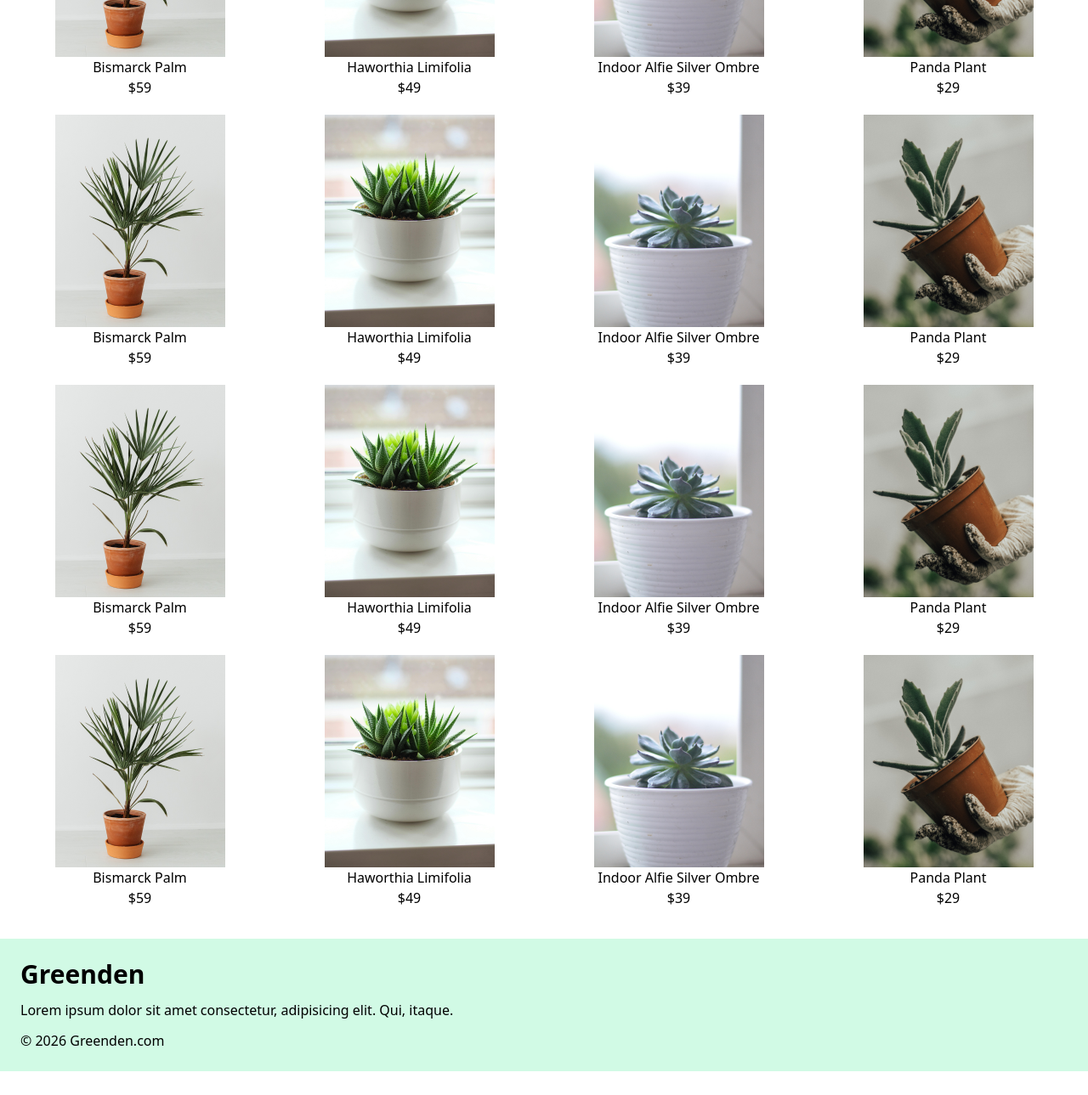
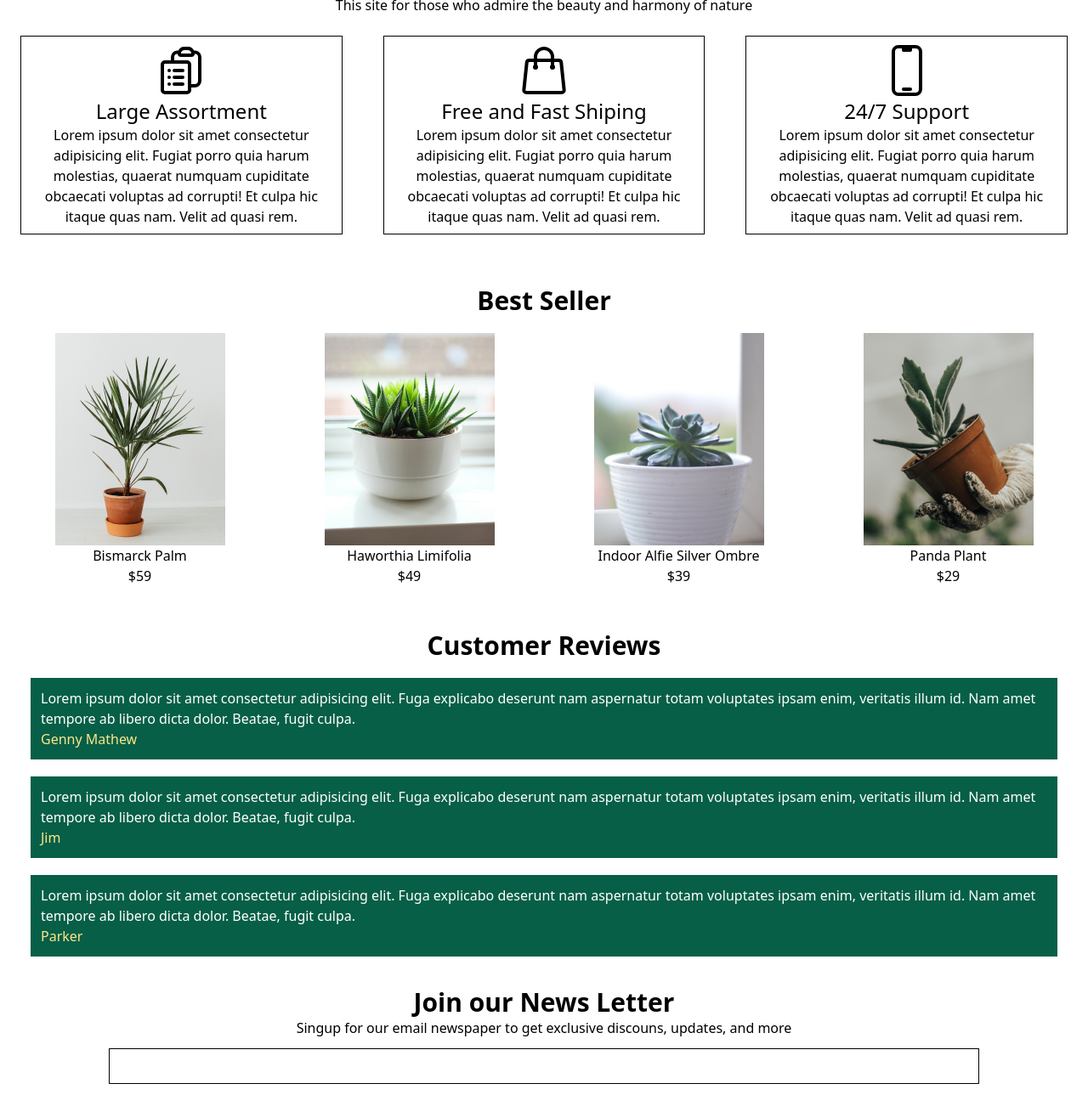
Before and after one commit to mukeshshan/Greenden-Tailwind-CSS, a plain HTML site: page products.html in a window 1280 px wide. Shown: the part 477-1766 px from the top of the page at 85% size. Before the commit the page ends 1738 px from the top, so only its background shows below. Drawn offline with nearby package versions, Linux system fonts and the light colour scheme.

Commit message:
Refactor products.html structure and content
Updated the title and added a side navigation bar. Modified the header section and included additional content for the footer and customer reviews.

```diff
--- a/products.html
+++ b/products.html
@@ -4,7 +4,7 @@
 <head>
     <meta charset="UTF-8">
     <meta name="viewport" content="width=device-width, initial-scale=1.0">
-    <title>Products @ Greenden</title>
+    <title>Greenden</title>
     <!--Tailwind CSS CDN Link-->
     <link href="
 https://cdn.jsdelivr.net/npm/tailwindcss@2.2.19/dist/tailwind.min.css
@@ -12,12 +12,12 @@ https://cdn.jsdelivr.net/npm/tailwindcss@2.2.19/dist/tailwind.min.css
 </head>
 
 <body>
-    <!--Navbar-->
+    <!-- Desktop Navbar-->
     <nav class="bg-green-100 p-3 flex items-center justify-between shadow-xl sticky top-0 z-10">
         <h1 class="text-2xl">GREENDEN</h1>
 
-        <svg xmlns="http://www.w3.org/2000/svg" fill="none" viewBox="0 0 24 24" stroke-width="1.5" stroke="currentColor"
-            class="w-6 h-6 md:hidden">
+        <svg id="menuicon" xmlns="http://www.w3.org/2000/svg" fill="none" viewBox="0 0 24 24" stroke-width="1.5"
+            stroke="currentColor" class="w-6 h-6 md:hidden">
             <path stroke-linecap="round" stroke-linejoin="round" d="M3.75 6.75h16.5M3.75 12h16.5m-16.5 5.25h16.5" />
         </svg>
 
@@ -33,13 +33,100 @@ https://cdn.jsdelivr.net/npm/tailwindcss@2.2.19/dist/tailwind.min.css
             </li>
         </ul>
     </nav>
+    <!--Side Navbar-->
+    <section id="sidenav" class="bg-green-100 fixed z-20 top-0 transition-all duration-1000 "
+        style="width: 50%; height: 100vh; right: -50%;">
+        <div class="text-right p-5">
+            <p id="closenav" class="inline cursor-pointer">X</p>
+        </div>
+        <ul class="flex flex-col gap-10 items-center text-gray-600">
+            <li>
+                <a class="hover:underline hover:text-black" href="./index.html">Home</a>
+            </li>
+            <li>
+                <a class="hover:underline hover:text-black" href="./products.html">Products</a>
+            </li>
+            <li>
+                <a class="hover:underline hover:text-black" href="./contact.html">Contact</a>
+            </li>
+        </ul>
+        </nav>
+    </section>
+    <!--Header-->
+    <section class="bg-green-100 p-4 md:p-6 flex justify-center">
+        <div>
+            <p class="mb-4">We offer you a wide range of Artificial and Natural Flowers</p>
+            <h2 class="font-bold text-3xl md:text-4xl mb-5">Plants for your Interior</h2>
+            <div>
+                <button class="bg-black rounded p-2 text-white mr-5">Shop Now</button>
+                <button class="border border-black rounded p-2 ">Watch Video</button>
+            </div>
+            <p class="mt-5">160+ Plant Species | 100+ Clients</p>
+        </div>
+        <div class="hidden md:block p-5 ml-20"><img src="./images/header.image.jpg" alt="Header Image"></div>
+    </section>
+    <!--About-->
+    <section class="text-center">
+        <h1 class="text-3xl font-bold mt-5 mb-3">About Us</h1>
+        <p>This site for those who admire the beauty and harmony of nature</p>
 
-<!--Products-->
-<section class="text-center p-3 mt-5">
-    <h1 class="text-3xl font-bold ">Our Products</h1>
-    <input type="text" class="border border-black p-2 m-3" style="width: 80%;" placeholder="Find Something...">
+        <div class="md:flex">
+            <div class="border border-black p-2 m-6">
+                <svg xmlns="http://www.w3.org/2000/svg" fill="none" viewBox="0 0 24 24" stroke-width="1.5"
+                    stroke="currentColor" class="w-16 inline">
+                    <path stroke-linecap="round" stroke-linejoin="round"
+                        d="M9 12h3.75M9 15h3.75M9 18h3.75m3 .75H18a2.25 2.25 0 0 0 2.25-2.25V6.108c0-1.135-.845-2.098-1.976-2.192a48.424 48.424 0 0 0-1.123-.08m-5.801 0c-.065.21-.1.433-.1.664 0 .414.336.75.75.75h4.5a.75.75 0 0 0 .75-.75 2.25 2.25 0 0 0-.1-.664m-5.8 0A2.251 2.251 0 0 1 13.5 2.25H15c1.012 0 1.867.668 2.15 1.586m-5.8 0c-.376.023-.75.05-1.124.08C9.095 4.01 8.25 4.973 8.25 6.108V8.25m0 0H4.875c-.621 0-1.125.504-1.125 1.125v11.25c0 .621.504 1.125 1.125 1.125h9.75c.621 0 1.125-.504 1.125-1.125V9.375c0-.621-.504-1.125-1.125-1.125H8.25ZM6.75 12h.008v.008H6.75V12Zm0 3h.008v.008H6.75V15Zm0 3h.008v.008H6.75V18Z" />
+                </svg>
+                <h2 class="text-2xl font-medium">Large Assortment</h2>
+                <p>Lorem ipsum dolor sit amet consectetur adipisicing elit. Fugiat porro quia harum molestias, quaerat
+                    numquam cupiditate obcaecati voluptas ad corrupti! Et culpa hic itaque quas nam. Velit ad quasi rem.
+                </p>
+            </div>
+            <div class="border border-black p-2 m-6">
+                <svg xmlns="http://www.w3.org/2000/svg" fill="none" viewBox="0 0 24 24" stroke-width="1.5"
+                    stroke="currentColor" class="w-16 inline">
+                    <path stroke-linecap="round" stroke-linejoin="round"
+                        d="M15.75 10.5V6a3.75 3.75 0 1 0-7.5 0v4.5m11.356-1.993 1.263 12c.07.665-.45 1.243-1.119 1.243H4.25a1.125 1.125 0 0 1-1.12-1.243l1.264-12A1.125 1.125 0 0 1 5.513 7.5h12.974c.576 0 1.059.435 1.119 1.007ZM8.625 10.5a.375.375 0 1 1-.75 0 .375.375 0 0 1 .75 0Zm7.5 0a.375.375 0 1 1-.75 0 .375.375 0 0 1 .75 0Z" />
+                </svg>
+
+
+                <h2 class="text-2xl font-medium">Free and Fast Shiping</h2>
+                <p>Lorem ipsum dolor sit amet consectetur adipisicing elit. Fugiat porro quia harum molestias, quaerat
+                    numquam cupiditate obcaecati voluptas ad corrupti! Et culpa hic itaque quas nam. Velit ad quasi rem.
+                </p>
+            </div>
+
+            <div class="border border-black p-2 m-6">
+                <svg xmlns="http://www.w3.org/2000/svg" fill="none" viewBox="0 0 24 24" stroke-width="1.5"
+                    stroke="currentColor" class="w-16 inline">
+                    <path stroke-linecap="round" stroke-linejoin="round"
+                        d="M10.5 1.5H8.25A2.25 2.25 0 0 0 6 3.75v16.5a2.25 2.25 0 0 0 2.25 2.25h7.5A2.25 2.25 0 0 0 18 20.25V3.75a2.25 2.25 0 0 0-2.25-2.25H13.5m-3 0V3h3V1.5m-3 0h3m-3 18.75h3" />
+                </svg>
+
+                <h2 class="text-2xl font-medium">24/7 Support</h2>
+                <p>Lorem ipsum dolor sit amet consectetur adipisicing elit. Fugiat porro quia harum molestias, quaerat
+                    numquam cupiditate obcaecati voluptas ad corrupti! Et culpa hic itaque quas nam. Velit ad quasi rem.
+                </p>
+            </div>
+
+
+
+        </div>
+
+
+
+
+
+
+
+
+
+
+
+
+
     </section>
-<!--List-->
+    <!--Best Seller-->
     <section class="p-4 text-center">
         <h1 class="font-bold mt-5 mb-5 text-3xl">Best Seller</h1>
         <div class="grid grid-cols-2 md:grid-cols-4 mt-5 gap-5">
@@ -63,69 +150,45 @@ https://cdn.jsdelivr.net/npm/tailwindcss@2.2.19/dist/tailwind.min.css
                 <h1>Panda Plant</h1>
                 <p class="font-medium">$29</p>
             </div>
-    <div class="hover:shadow-2xl inline transform hover:-translate-y-2">
-        <img src="./images/best-seller-01.png" class="inline" alt="Image 1">
-        <h1>Bismarck Palm</h1>
-        <p class="font-medium">$59</p>
-    </div>
-    <div class="hover:shadow-2xl inline transform hover:-translate-y-2">
-        <img src="./images/best-seller-02.png" class="inline" alt="Image 2">
-        <h1>Haworthia Limifolia</h1>
-        <p class="font-medium">$49</p>
-    </div>
-    <div class="hover:shadow-2xl inline transform hover:-translate-y-2">
-        <img src="./images/best-seller-03.png" class="inline" alt="Image 3">
-        <h1>Indoor Alfie Silver Ombre</h1>
-        <p class="font-medium">$39</p>
-    </div>
-    <div class="hover:shadow-2xl inline transform hover:-translate-y-2">
-        <img src="./images/best-seller-04.png" class="inline" alt="Image 4">
-        <h1>Panda Plant</h1>
-        <p class="font-medium">$29</p>
-    </div>
-    <div class="hover:shadow-2xl inline transform hover:-translate-y-2">
-        <img src="./images/best-seller-01.png" class="inline" alt="Image 1">
-        <h1>Bismarck Palm</h1>
-        <p class="font-medium">$59</p>
-    </div>
-    <div class="hover:shadow-2xl inline transform hover:-translate-y-2">
-        <img src="./images/best-seller-02.png" class="inline" alt="Image 2">
-        <h1>Haworthia Limifolia</h1>
-        <p class="font-medium">$49</p>
-    </div>
-    <div class="hover:shadow-2xl inline transform hover:-translate-y-2">
-        <img src="./images/best-seller-03.png" class="inline" alt="Image 3">
-        <h1>Indoor Alfie Silver Ombre</h1>
-        <p class="font-medium">$39</p>
-    </div>
-    <div class="hover:shadow-2xl inline transform hover:-translate-y-2">
-        <img src="./images/best-seller-04.png" class="inline" alt="Image 4">
-        <h1>Panda Plant</h1>
-        <p class="font-medium">$29</p>
-    </div>
-    <div class="hover:shadow-2xl inline transform hover:-translate-y-2">
-        <img src="./images/best-seller-01.png" class="inline" alt="Image 1">
-        <h1>Bismarck Palm</h1>
-        <p class="font-medium">$59</p>
-    </div>
-    <div class="hover:shadow-2xl inline transform hover:-translate-y-2">
-        <img src="./images/best-seller-02.png" class="inline" alt="Image 2">
-        <h1>Haworthia Limifolia</h1>
-        <p class="font-medium">$49</p>
-    </div>
-    <div class="hover:shadow-2xl inline transform hover:-translate-y-2">
-        <img src="./images/best-seller-03.png" class="inline" alt="Image 3">
-        <h1>Indoor Alfie Silver Ombre</h1>
-        <p class="font-medium">$39</p>
-    </div>
-    <div class="hover:shadow-2xl inline transform hover:-translate-y-2">
-        <img src="./images/best-seller-04.png" class="inline" alt="Image 4">
-        <h1>Panda Plant</h1>
-        <p class="font-medium">$29</p>
-    </div>
         </div>
     </section>
+    <!--Customer Reviews-->
+    <section class="p-4">
+        <h1 class="text-3xl font-bold mt-5 mb-5 text-center">Customer Reviews</h1>
+        <div class="flex flex-col gap-5 justify-center m-5">
+            <div class="bg-green-800 p-3 Container">
+                <p class="text-white">Lorem ipsum dolor sit amet consectetur adipisicing elit. Fuga explicabo deserunt
+                    nam aspernatur totam voluptates ipsam enim, veritatis illum id. Nam amet tempore ab libero dicta
+                    dolor. Beatae, fugit culpa.</p>
+                <h2 class="text-yellow-200 font-medium">Genny Mathew</h2>
+            </div>
+            <div class="bg-green-800 p-3 Container">
+                <p class="text-white">Lorem ipsum dolor sit amet consectetur adipisicing elit. Fuga explicabo deserunt
+                    nam aspernatur totam voluptates ipsam enim, veritatis illum id. Nam amet tempore ab libero dicta
+                    dolor. Beatae, fugit culpa.</p>
+                <h2 class="text-yellow-200 font-medium">Jim</h2>
+            </div>
+            <div class="bg-green-800 p-3 Container">
+                <p class="text-white">Lorem ipsum dolor sit amet consectetur adipisicing elit. Fuga explicabo deserunt
+                    nam aspernatur totam voluptates ipsam enim, veritatis illum id. Nam amet tempore ab libero dicta
+                    dolor. Beatae, fugit culpa.</p>
+                <h2 class="text-yellow-200 font-medium">Parker</h2>
+            </div>
 
+        </div>
+
+
+
+    </section>
+    <!--News Letter-->
+    <section class="text-center">
+        <h1 class="font-bold text-3xl">Join our News Letter</h1>
+        <p>Singup for our email newspaper to get exclusive discouns, updates, and more</p>
+        <input type="text" class="border border-black p-2 m-3" style="width: 80%;">
+        <br>
+
+        <button class="bg-black text-white p-3 m-1 underline rounded">Subscribe</button>
+    </section>
     <!--Footer-->
     <section class="bg-green-100 p-3 mt-5">
         <h1 class="text-3xl font-bold m-3">Greenden</h1>
@@ -133,7 +196,7 @@ https://cdn.jsdelivr.net/npm/tailwindcss@2.2.19/dist/tailwind.min.css
         <p class="m-3">&copy; 2026 Greenden.com</p>
     </section>
 
-
+    <script src="index.js"> </script>
 </body>
 
 </html>
```
Lines whose indentation alone changed are shown as unchanged.
